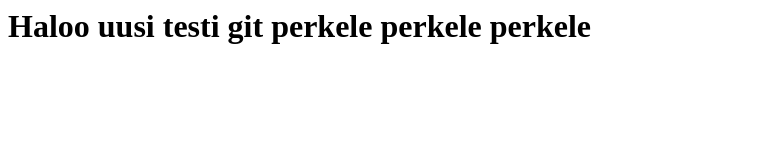
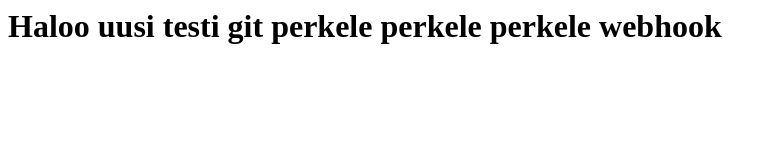
Before and after one commit to Banzneri/pasiboy, a plain HTML site: page index.html in a window 1280 px wide. Shown: the whole page, without its empty margins (0-777 px from the left). Drawn offline with Linux system fonts and the light colour scheme.

Commit message:
webhook test commit

```diff
--- a/index.html
+++ b/index.html
@@ -1,3 +1,3 @@
 <html><body>
-    <h1>Haloo uusi testi git perkele perkele perkele</h1>
+    <h1>Haloo uusi testi git perkele perkele perkele webhook</h1>
 </body></html>
```
